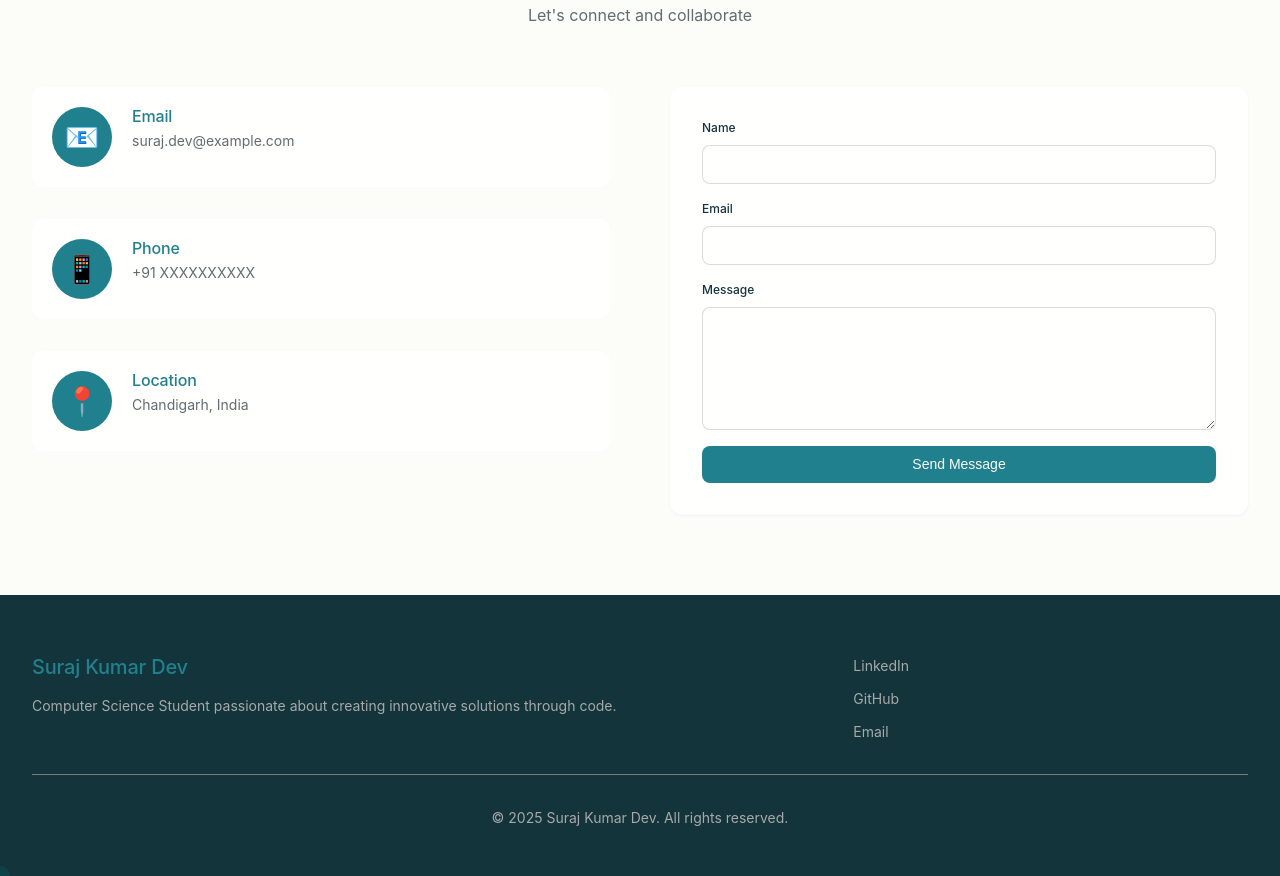
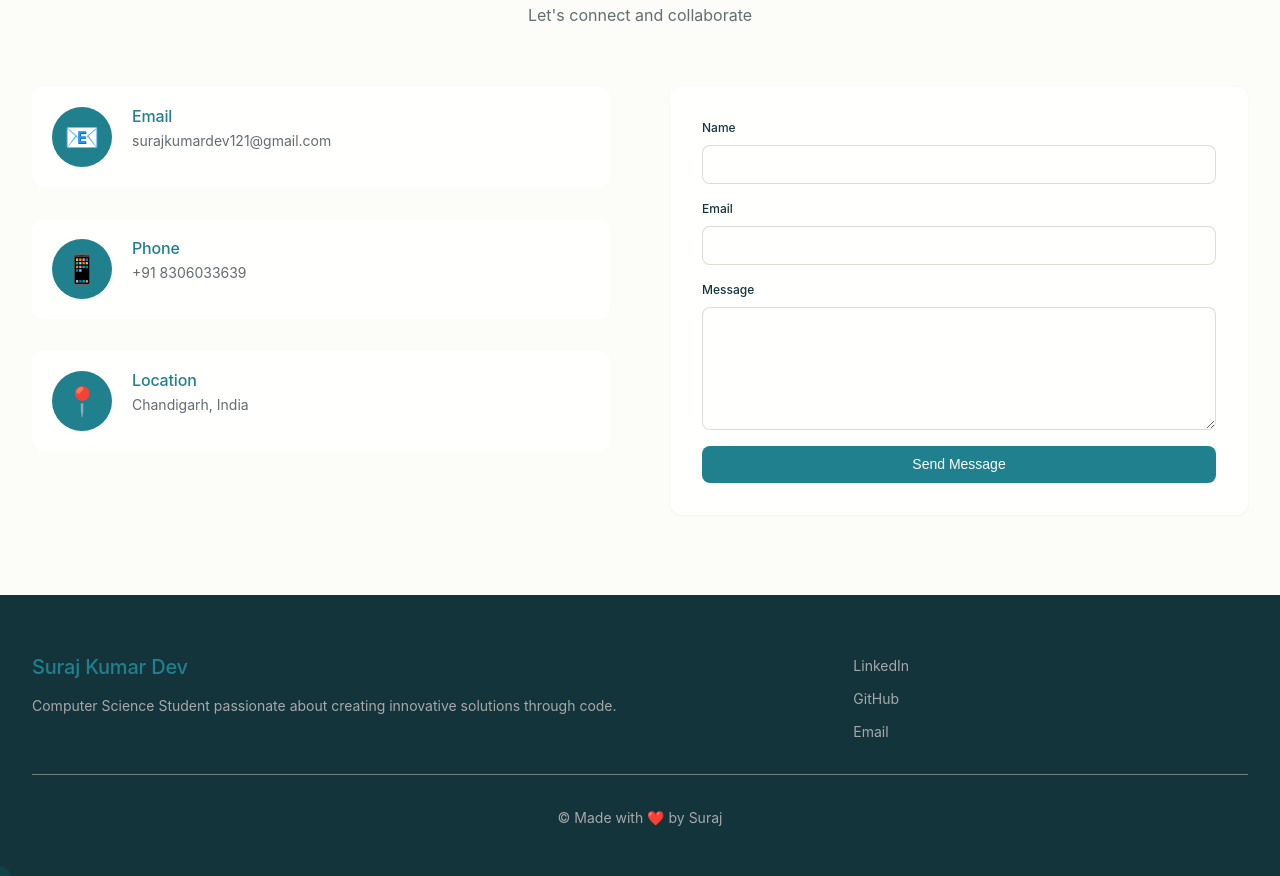
Before and after one commit to surajkumardev/Portfolio-website, a plain HTML site: page index.html in a window 1280 px wide. Shown: the part 3018-3894 px from the top of the page. Drawn offline with Linux system fonts and the light colour scheme; a web font is replaced by a local one.

Commit message:
fotter changes

```diff
--- a/index.html
+++ b/index.html
@@ -304,14 +304,14 @@
                         <div class="contact-icon">📧</div>
                         <div class="contact-details">
                             <h3>Email</h3>
-                            <p>suraj.dev@example.com</p>
+                            <p>surajkumardev121@gmail.com</p>
                         </div>
                     </div>
                     <div class="contact-item">
                         <div class="contact-icon">📱</div>
                         <div class="contact-details">
                             <h3>Phone</h3>
-                            <p>+91 XXXXXXXXXX</p>
+                            <p>+91 8306033639</p>
                         </div>
                     </div>
                     <div class="contact-item">
@@ -358,7 +358,7 @@
                 </div>
             </div>
             <div class="footer-bottom">
-                <p>&copy; 2025 Suraj Kumar Dev. All rights reserved.</p>
+                <p>&copy; Made with ❤️ by Suraj </p>
             </div>
         </div>
     </footer>
```
